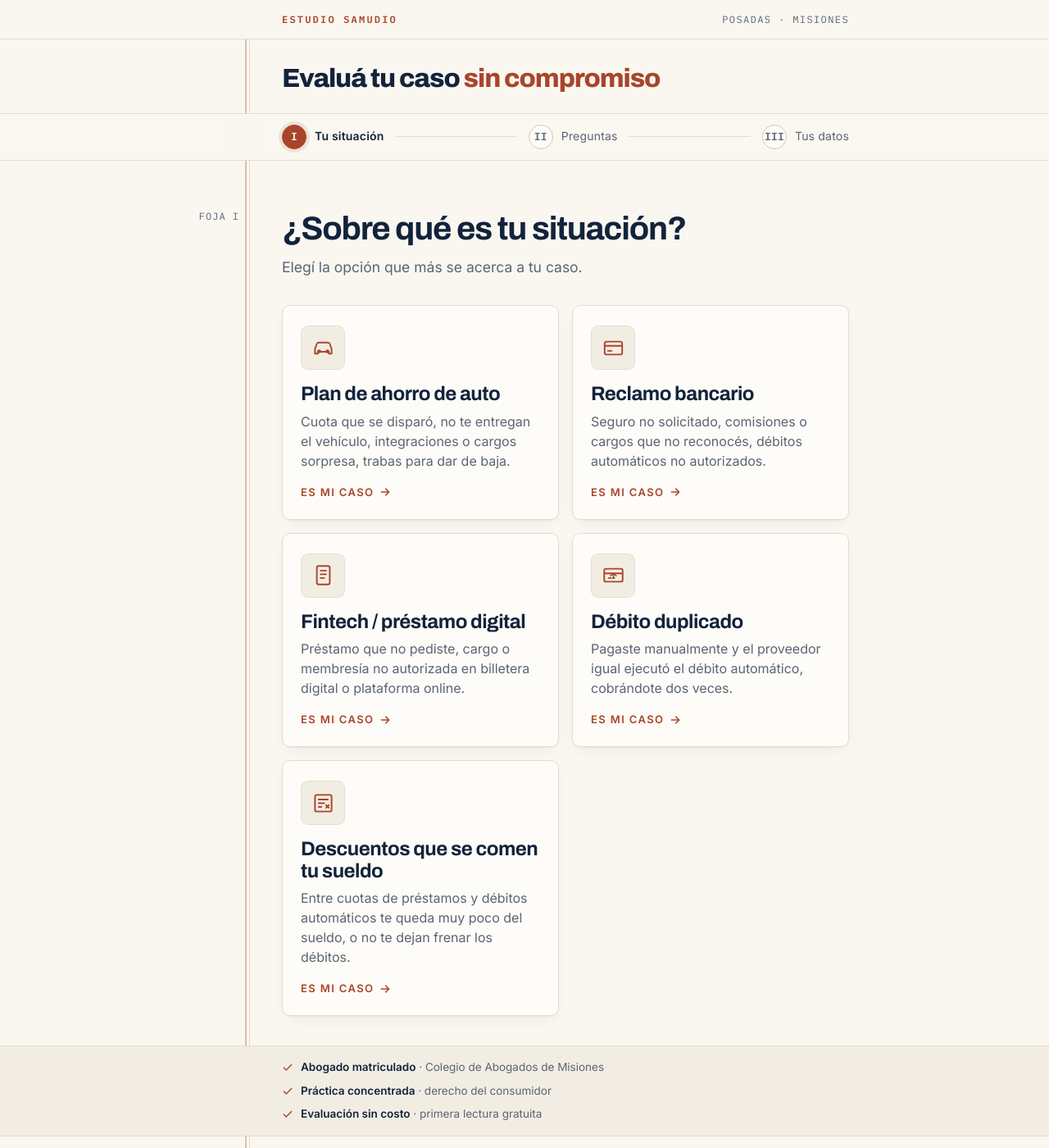
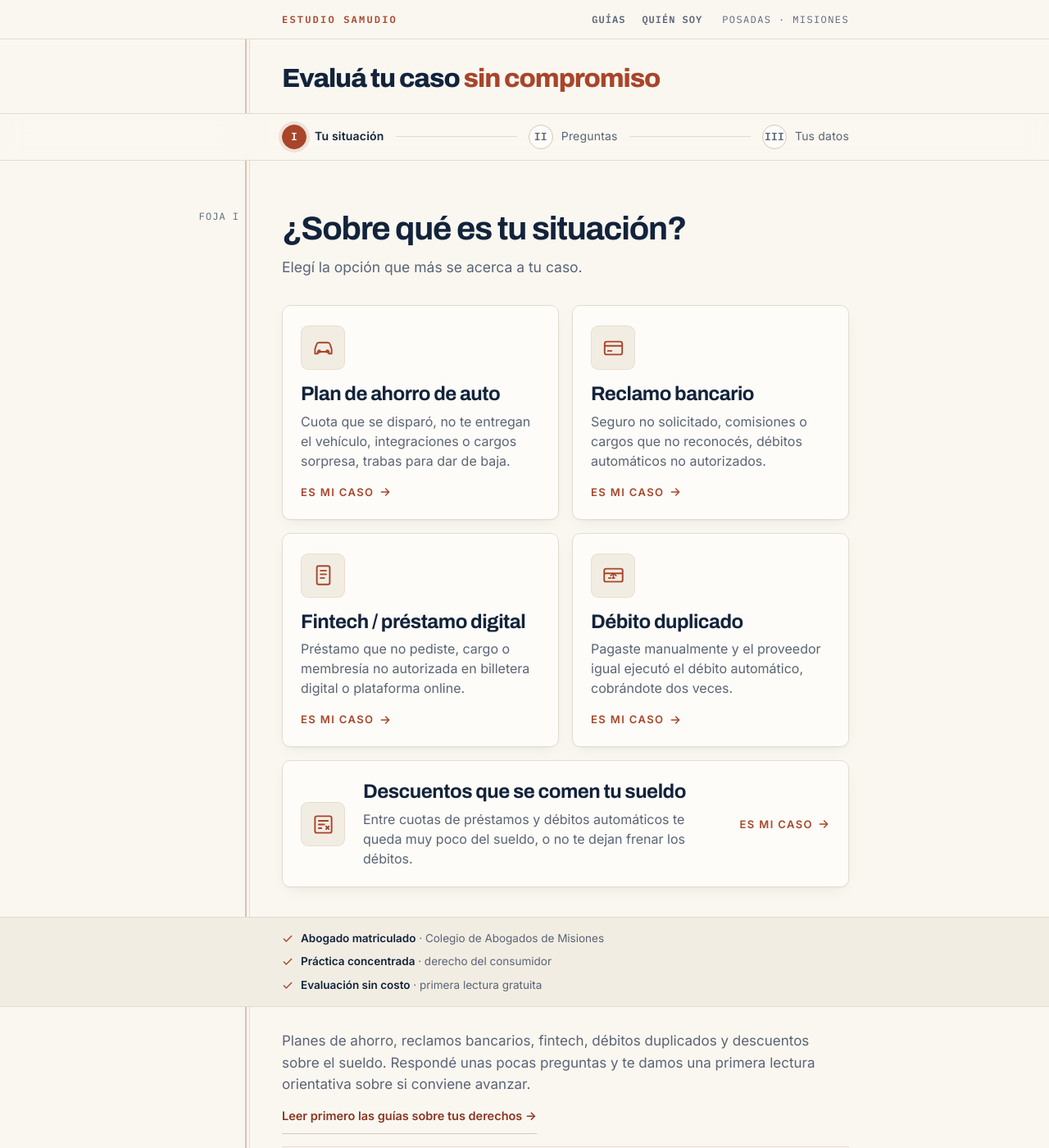
Before and after one commit to drejsamudio-hue/estudio-samudio-landing, a Jekyll site: the page index.html, which Jekyll copies as it is, in a window 1280 px wide and 1400 px high. Shown: the whole window at 82% size. Built offline with Jekyll 4.4.1, drawn with Linux system fonts in a browser that asks for light colours.

Commit message:
feat(home): tarjetas compactas en móvil, 5.ª tarjeta a ancho completo en desktop, nav Guías/Quién soy en la cabecera desktop y aire para la barra fija sobre el pie
WhatsApp en la barra fija queda como estaba (D3).

Co-Authored-By: Claude Sonnet 5.5 <noreply@anthropic.com>

```diff
--- a/index.html
+++ b/index.html
@@ -134,6 +134,15 @@
   .cabecera .cuerpo{display:flex;align-items:center;justify-content:space-between;gap:12px;padding-top:14px;padding-bottom:14px}
   .cabecera .marca-estudio{font-family:var(--mono);font-size:12px;letter-spacing:2.2px;text-transform:uppercase;font-weight:600;color:var(--tierra)}
   .cabecera .lugar-estudio{font-family:var(--mono);font-size:12px;letter-spacing:1.4px;text-transform:uppercase;color:var(--tinta-45)}
+  .cabecera .cab-der{display:flex;align-items:center;gap:24px}
+  .cabecera .cab-nav{display:none}
+  @media(min-width:761px){
+    .cabecera .cuerpo{padding-top:4px;padding-bottom:4px}
+    .cabecera .cab-nav{display:flex;gap:20px}
+    .cabecera .cab-nav a{font-family:var(--mono);font-size:12px;letter-spacing:1px;text-transform:uppercase;font-weight:600;
+                         color:var(--tinta-45);text-decoration:none;display:inline-block;padding:10px 0}
+    .cabecera .cab-nav a:hover{color:var(--tierra)}
+  }
   .hero{padding-top:22px;padding-bottom:20px}
   @media(min-width:761px){.hero{padding-top:30px;padding-bottom:24px}}
   /* Título corto (brief 1b): ~26px mobile / ~32px desktop, una sola línea de copy */
@@ -197,6 +206,19 @@
   .vbtn .go{margin-top:auto;font-size:14px;font-weight:600;letter-spacing:1.4px;text-transform:uppercase;color:var(--tierra);
             display:flex;align-items:center;gap:7px;transition:gap .18s}
   .vbtn:hover .go{gap:11px;opacity:1}
+  .vbtn > span:nth-child(2){flex:1}
+  @media(min-width:660px){
+    .verticales .vbtn:last-child:nth-child(odd){grid-column:1/-1;flex-direction:row;align-items:center;gap:22px}
+    .verticales .vbtn:last-child:nth-child(odd) .go{margin:0 0 0 auto}
+  }
+  @media(max-width:659px){
+    .verticales{gap:10px}
+    .vbtn{display:grid;grid-template-columns:44px 1fr auto;align-items:center;column-gap:14px;padding:14px 16px;min-height:76px}
+    .vico{width:44px;height:44px}
+    .vbtn b{font-size:19px;margin-bottom:3px}
+    .vbtn .d{font-size:15px;line-height:1.4;display:-webkit-box;-webkit-line-clamp:2;-webkit-box-orient:vertical;overflow:hidden}
+    .vbtn .go-tx{display:none}
+  }
 
   /* ── CONFIANZA (paso 3) ── */
   .confianza{margin:0 0 26px;padding:14px 18px;background:var(--papel2);border:1px solid var(--linea);border-radius:4px;
@@ -330,6 +352,7 @@
   .chip svg{color:var(--tierra);flex:none}
 
   footer{background:var(--tinta);color:var(--pie-texto);font-size:15px;line-height:1.6;padding:38px 0 26px}
+  @media(max-width:760px){footer{padding-bottom:calc(26px + 76px + env(safe-area-inset-bottom))}}
   footer .in{max-width:880px;margin:0 auto;padding:0 22px}
   @media(min-width:761px){footer .in{padding-left:calc(var(--margen) + 40px);padding-right:44px}}
   footer b{color:#fff;font-weight:700;letter-spacing:-.2px}
@@ -386,7 +409,10 @@
   <div class="cabecera">
     <div class="cuerpo">
       <span class="marca-estudio">Estudio Samudio</span>
-      <span class="lugar-estudio">Posadas · Misiones</span>
+      <div class="cab-der">
+        <nav class="cab-nav" aria-label="Principal"><a href="/notas/">Guías</a><a href="/quien-soy/">Quién soy</a></nav>
+        <span class="lugar-estudio">Posadas · Misiones</span>
+      </div>
     </div>
   </div>
 
@@ -422,7 +448,7 @@
               <b>Plan de ahorro de auto</b>
               <span class="d">Cuota que se disparó, no te entregan el vehículo, integraciones o cargos sorpresa, trabas para dar de baja.</span>
             </span>
-            <span class="go" style="display:flex;align-items:center;gap:5px;font-size:13px;font-weight:600;white-space:nowrap">Es mi caso <svg width="16" height="16" viewBox="0 0 24 24" fill="none" stroke="currentColor" stroke-width="2.2" stroke-linecap="round" stroke-linejoin="round" aria-hidden="true"><path d="M5 12h14M13 6l6 6-6 6"/></svg></span>
+            <span class="go" style="display:flex;align-items:center;gap:5px;font-size:13px;font-weight:600;white-space:nowrap"><span class="go-tx">Es mi caso</span> <svg width="16" height="16" viewBox="0 0 24 24" fill="none" stroke="currentColor" stroke-width="2.2" stroke-linecap="round" stroke-linejoin="round" aria-hidden="true"><path d="M5 12h14M13 6l6 6-6 6"/></svg></span>
           </button>
           <button class="vbtn" data-v="banco" type="button">
             <span class="vico">
@@ -432,7 +458,7 @@
               <b>Reclamo bancario</b>
               <span class="d">Seguro no solicitado, comisiones o cargos que no reconocés, débitos automáticos no autorizados.</span>
             </span>
-            <span class="go" style="display:flex;align-items:center;gap:5px;font-size:13px;font-weight:600;white-space:nowrap">Es mi caso <svg width="16" height="16" viewBox="0 0 24 24" fill="none" stroke="currentColor" stroke-width="2.2" stroke-linecap="round" stroke-linejoin="round" aria-hidden="true"><path d="M5 12h14M13 6l6 6-6 6"/></svg></span>
+            <span class="go" style="display:flex;align-items:center;gap:5px;font-size:13px;font-weight:600;white-space:nowrap"><span class="go-tx">Es mi caso</span> <svg width="16" height="16" viewBox="0 0 24 24" fill="none" stroke="currentColor" stroke-width="2.2" stroke-linecap="round" stroke-linejoin="round" aria-hidden="true"><path d="M5 12h14M13 6l6 6-6 6"/></svg></span>
           </button>
           <button class="vbtn" data-v="fintech" type="button">
             <span class="vico">
@@ -442,7 +468,7 @@
               <b>Fintech / préstamo digital</b>
               <span class="d">Préstamo que no pediste, cargo o membresía no autorizada en billetera digital o plataforma online.</span>
             </span>
-            <span class="go" style="display:flex;align-items:center;gap:5px;font-size:13px;font-weight:600;white-space:nowrap">Es mi caso <svg width="16" height="16" viewBox="0 0 24 24" fill="none" stroke="currentColor" stroke-width="2.2" stroke-linecap="round" stroke-linejoin="round" aria-hidden="true"><path d="M5 12h14M13 6l6 6-6 6"/></svg></span>
+            <span class="go" style="display:flex;align-items:center;gap:5px;font-size:13px;font-weight:600;white-space:nowrap"><span class="go-tx">Es mi caso</span> <svg width="16" height="16" viewBox="0 0 24 24" fill="none" stroke="currentColor" stroke-width="2.2" stroke-linecap="round" stroke-linejoin="round" aria-hidden="true"><path d="M5 12h14M13 6l6 6-6 6"/></svg></span>
           </button>
           <button class="vbtn" data-v="debito" type="button">
             <span class="vico">
@@ -452,7 +478,7 @@
               <b>Débito duplicado</b>
               <span class="d">Pagaste manualmente y el proveedor igual ejecutó el débito automático, cobrándote dos veces.</span>
             </span>
-            <span class="go" style="display:flex;align-items:center;gap:5px;font-size:13px;font-weight:600;white-space:nowrap">Es mi caso <svg width="16" height="16" viewBox="0 0 24 24" fill="none" stroke="currentColor" stroke-width="2.2" stroke-linecap="round" stroke-linejoin="round" aria-hidden="true"><path d="M5 12h14M13 6l6 6-6 6"/></svg></span>
+            <span class="go" style="display:flex;align-items:center;gap:5px;font-size:13px;font-weight:600;white-space:nowrap"><span class="go-tx">Es mi caso</span> <svg width="16" height="16" viewBox="0 0 24 24" fill="none" stroke="currentColor" stroke-width="2.2" stroke-linecap="round" stroke-linejoin="round" aria-hidden="true"><path d="M5 12h14M13 6l6 6-6 6"/></svg></span>
           </button>
           <button class="vbtn" data-v="descuentos" type="button">
             <span class="vico">
@@ -462,7 +488,7 @@
               <b>Descuentos que se comen tu sueldo</b>
               <span class="d">Entre cuotas de préstamos y débitos automáticos te queda muy poco del sueldo, o no te dejan frenar los débitos.</span>
             </span>
-            <span class="go" style="display:flex;align-items:center;gap:5px;font-size:13px;font-weight:600;white-space:nowrap">Es mi caso <svg width="16" height="16" viewBox="0 0 24 24" fill="none" stroke="currentColor" stroke-width="2.2" stroke-linecap="round" stroke-linejoin="round" aria-hidden="true"><path d="M5 12h14M13 6l6 6-6 6"/></svg></span>
+            <span class="go" style="display:flex;align-items:center;gap:5px;font-size:13px;font-weight:600;white-space:nowrap"><span class="go-tx">Es mi caso</span> <svg width="16" height="16" viewBox="0 0 24 24" fill="none" stroke="currentColor" stroke-width="2.2" stroke-linecap="round" stroke-linejoin="round" aria-hidden="true"><path d="M5 12h14M13 6l6 6-6 6"/></svg></span>
           </button>
         </div>
       </div>
```
